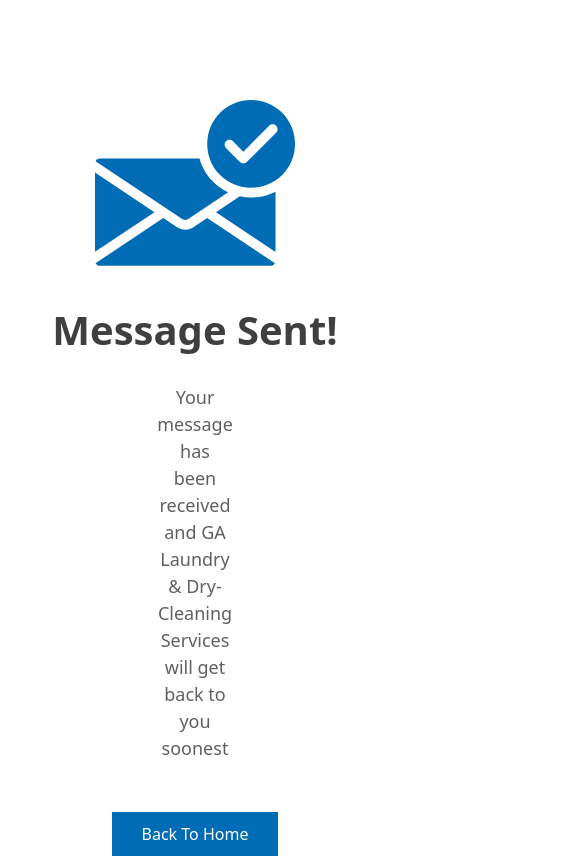
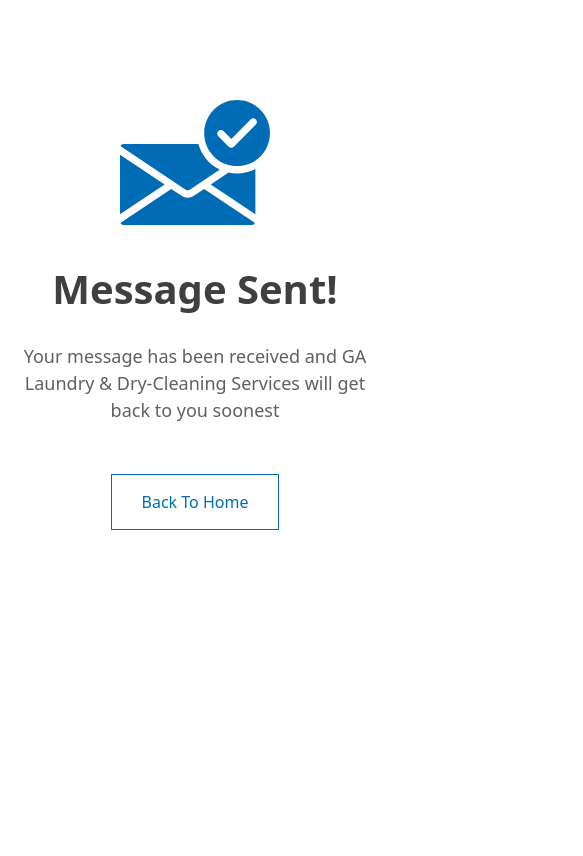
Before and after one commit to amina69/GA-Laundry, a plain HTML site: page success.html in a window 390 px wide. Shown: the whole page, 583 px wide, since content can reach past the window. Drawn offline with nearby package versions, Linux system fonts and the light colour scheme.

Commit message:
responsive edit

```diff
--- a/style.css
+++ b/style.css
@@ -408,22 +408,22 @@
     color: #3f3f3f;
 }
 
-.success-box{
+.success-box, .failed-box{
     margin-top: 100px;
 }
 
-.success-box img{
+.success-box img, .failed-box img{
     width: 200px;
 }
 
-.success-box h4{
+.success-box h4, .failed-box h4{
     font-size: 40px;
     font-weight: 600;
     color: #3f3f3f;
     margin-top: 40px;
 }
 
-.success-box p{
+.success-box p, .failed-box p{
     font-size: 18px;
     font-weight: 300;
     color: #606060;
@@ -431,18 +431,18 @@
     margin: 30px 350px 50px 350px;
 }
 
-.success-box button{
+.success-box button, .failed-box button{
     outline: none;
-    border: none;
-    background-color: #006CB5;
-    padding: 10px 30px;
+    border: 1px solid #006CB5;
+    background-color: #ffffff;
+    padding: 15px 30px;
     font-size: 16px;
     font-weight: 400;
 }
 
-.success-box button a{
+.success-box button a, .failed-box button a{
     text-decoration: none;
-    color: #ffffff;
+    color: #006CB5;
 }
 
 
@@ -529,6 +529,10 @@
 
     .form-div {
         padding: 40px;
+    }
+
+    .success-box p, .failed-box p{
+        margin: 30px 200px 50px 200px;
     }
 
 }
@@ -629,6 +633,10 @@
         width: 80px;
     }
 
+    .success-box p, .failed-box p{
+        margin: 30px 100px 50px 100px;
+    }
+
 }
 
 @media (max-width: 800px) and (min-width: 767px) {
@@ -727,6 +735,10 @@
 
     .address-div img {
         width: 80px;
+    }
+
+    .success-box p, .failed-box p{
+        margin: 30px 100px 50px 100px;
     }
 
 }
@@ -850,4 +862,13 @@
     .social-div, .links-div{
         margin-top: 40px;
     }
+
+    .success-box img, .failed-box img {
+        width: 150px;
+    }
+
+    .success-box p, .failed-box p{
+        margin: 30px auto 50px auto;
+    }
+
 }
```
Also changed, not shown: failed.html (+2 -2 lines), success.html (indentation only).
